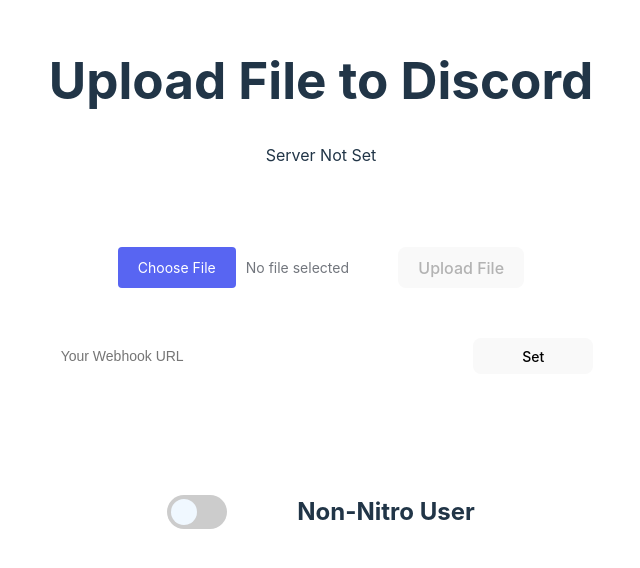
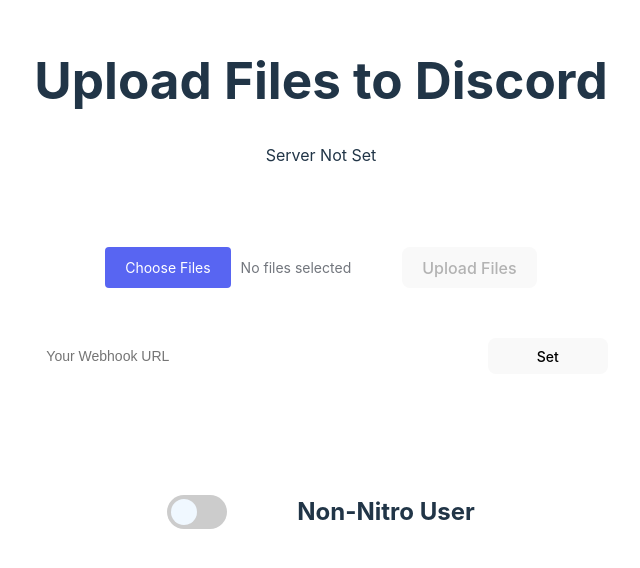
Before and after one commit to makersmecca/DiscordFileStore, a React (Vite) app: page / in a window 1280 px wide. Shown: the part 116-684 px from the top of the page, without its empty margins (319-959 px from the left). Built offline with nearby package versions, Linux system fonts and the light colour scheme.

Commit message:
batch upload with upload statuses

```diff
--- a/src/App.jsx
+++ b/src/App.jsx
@@ -1,5 +1,5 @@
 import { useState } from "react";
-import ImageBot from "./Components/ImageBot";
+import FileBot from "./Components/FileBot";
 import "./App.css";
 
 function App() {
@@ -7,7 +7,7 @@
 
   return (
     <>
-      <ImageBot />
+      <FileBot />
     </>
   );
 }
--- a/src/Components/ImageBot.jsx
+++ b/src/Components/FileBot.jsx
@@ -7,7 +7,6 @@
 const getWebhookInfo = async (webhookUrl) => {
   try {
     const response = await axios.get(webhookUrl);
-    console.log(response.data);
     return response.data;
   } catch (error) {
     console.error("Error fetching webhook info:", error);
@@ -15,21 +14,21 @@
   }
 };
 
-const DiscordFileUploader = () => {
-  const [file, setFile] = useState(null);
-  const [statusMessage, setStatusMessage] = useState("");
+const FileBot = () => {
+  const [files, setFiles] = useState([]);
+  const [statusMessages, setStatusMessages] = useState([]);
   const [nitro, setNitro] = useState(false);
-  const [maxFileSize, setMaxFileSize] = useState(25 * 1024 * 1024);
+  const [maxFileSize, setMaxFileSize] = useState(25 * 1024 * 1024); // Default: 25MB
   const [webhookUrl, setWebhookUrl] = useState(
     localStorage.getItem("webhookurl") || ""
   );
   const [inputURL, setInputURL] = useState("");
-  //   const webhookUrl = import.meta.env.VITE_WEBHOOK_URL;
-
   const [serverInfo, setServerInfo] = useState({
     guildName: "",
     channelName: "",
   });
+
+  const [uploadBtnStatus, setUploadBtnStatus] = useState("");
 
   useEffect(() => {
     const fetchWebhookInfo = async () => {
@@ -48,57 +47,75 @@
   }, [webhookUrl]);
 
   const handleFileChange = (event) => {
-    const selectedFile = event.target.files[0];
-    console.log(selectedFile.name);
+    const selectedFiles = Array.from(event.target.files);
 
-    // Validate file size
     nitro ? setMaxFileSize(50 * 1024 * 1024) : setMaxFileSize(25 * 1024 * 1024);
 
-    if (selectedFile && selectedFile.size <= maxFileSize) {
-      setFile(selectedFile);
-      setStatusMessage(`Selected file: ${selectedFile.name}`);
-    } else {
-      setStatusMessage("Uh Oh! File size exceeds the 25MB limit.");
-      setFile(null);
+    // Validate file sizes
+    const validFiles = selectedFiles.filter((file) => file.size <= maxFileSize);
+    const invalidFiles = selectedFiles.filter(
+      (file) => file.size > maxFileSize
+    );
+
+    if (invalidFiles.length > 0) {
+      alert(
+        `Some files exceeded the ${
+          maxFileSize / (1024 * 1024)
+        }MB limit and were excluded.`
+      );
     }
+
+    setFiles(validFiles);
+    setStatusMessages([]); // Clear status messages for new file selection
+  };
+
+  const handleUploadBtn = () => {
+    setUploadBtnStatus("Uploading...");
+    handleUpload();
   };
 
   const handleUpload = async () => {
-    if (!file) {
-      setStatusMessage("Please select a valid file first.");
+    if (files.length === 0) {
+      alert("Please select at least one valid file.");
       return;
     }
 
-    try {
-      setStatusMessage("Uploading file...");
+    if (!webhookUrl) {
+      alert("Please provide a valid Discord webhook URL.");
+      return;
+    }
+
+    const uploadStatuses = [];
+
+    for (const file of files) {
       const formData = new FormData();
       formData.append("file", file);
 
-      //Adding a message with the file upload
       formData.append(
         "payload_json",
         JSON.stringify({ content: `File: ${file.name}` })
       );
 
+      try {
         const response = await axios.post(webhookUrl, formData, {
           headers: {
             "Content-Type": "multipart/form-data",
           },
         });
-      //   console.log(response.status);
 
         if (response.status >= 200 && response.status <= 299) {
-        setStatusMessage(`${file.name} uploaded successfully!`);
-        setFile(null); // Clear file selection
+          uploadStatuses.push(`${file.name} uploaded successfully!`);
         } else {
-        setStatusMessage("Failed to upload the file. Please try again.");
+          uploadStatuses.push(`Failed to upload ${file.name}`);
         }
       } catch (error) {
-      console.error("Error uploading file:", error);
-      setStatusMessage(
-        "An error occurred during the upload. Please check your webhook URL."
-      );
+        console.error(`Error uploading ${file.name}:`, error);
+        uploadStatuses.push(`Error uploading ${file.name}`);
       }
+    }
+
+    setStatusMessages(uploadStatuses);
+    setFiles([]); // Clear file selection after upload
   };
 
   const handleToggle = () => {
@@ -109,6 +126,7 @@
     e.preventDefault();
     setInputURL(e.target.value);
   };
+
   const handleSubmitWebHook = (e) => {
     e.preventDefault();
     localStorage.setItem("webhookurl", inputURL);
@@ -118,30 +136,50 @@
 
   return (
     <div className="file-uploader">
-      <h1>Upload File to Discord</h1>
+      <h1>Upload Files to Discord</h1>
       <p>
         {serverInfo.guildName === ""
           ? "Server Not Set"
-          : `Server//${serverInfo.guildName}`}
+          : `Server: ${serverInfo.guildName}`}
       </p>
       <div className="file-input-wrapper">
         <label className="custom-file-input">
-          <span className="file-input-button">Choose File</span>
+          <span className="file-input-button">Choose Files</span>
           <span className="file-name">
-            {file ? file.name : "No file selected"}
+            {files.length > 0
+              ? `${files.length} file(s) selected`
+              : "No files selected"}
           </span>
           <input
             type="file"
+            multiple
             onChange={handleFileChange}
             className="hidden-file-input"
           />
         </label>
-        <button onClick={handleUpload} disabled={!file || !webhookUrl}>
-          Upload File
+        <button
+          onClick={handleUploadBtn}
+          disabled={files.length === 0 || !webhookUrl}
+        >
+          Upload Files
         </button>
       </div>
 
-      <p>{statusMessage}</p>
+      <ul className="file-list">
+        {files.map((file, index) => (
+          <li key={index}>
+            {file.name} ({(file.size / 1024 / 1024).toFixed(2)} MB){" "}
+            {uploadBtnStatus}
+          </li>
+        ))}
+      </ul>
+
+      <p>{statusMessages.length > 0 && "Upload Status:"}</p>
+      <ul className="file-list">
+        {statusMessages.map((msg, index) => (
+          <li key={index}>{msg}</li>
+        ))}
+      </ul>
 
       <div className="webhook-container">
         <input
@@ -178,4 +216,4 @@
   );
 };
 
-export default DiscordFileUploader;
+export default FileBot;
--- a/src/Styles/file.css
+++ b/src/Styles/file.css
@@ -43,6 +43,11 @@
   z-index: -1;
 }
 
+.file-list {
+  text-align: left;
+  justify-self: left;
+}
+
 /* Media Queries for Responsiveness */
 
 /* For screens smaller than 768px (e.g., tablets and small devices) */
@@ -70,6 +75,10 @@
 
 /* For screens smaller than 480px (e.g., mobile devices) */
 @media (max-width: 480px) {
+  .file-list {
+    text-align: left;
+    justify-self: center;
+  }
   .file-input-wrapper {
     margin: 10px 0; /* Reduce margin for smaller screens */
   }
```
Lines whose indentation alone changed are shown as unchanged.
